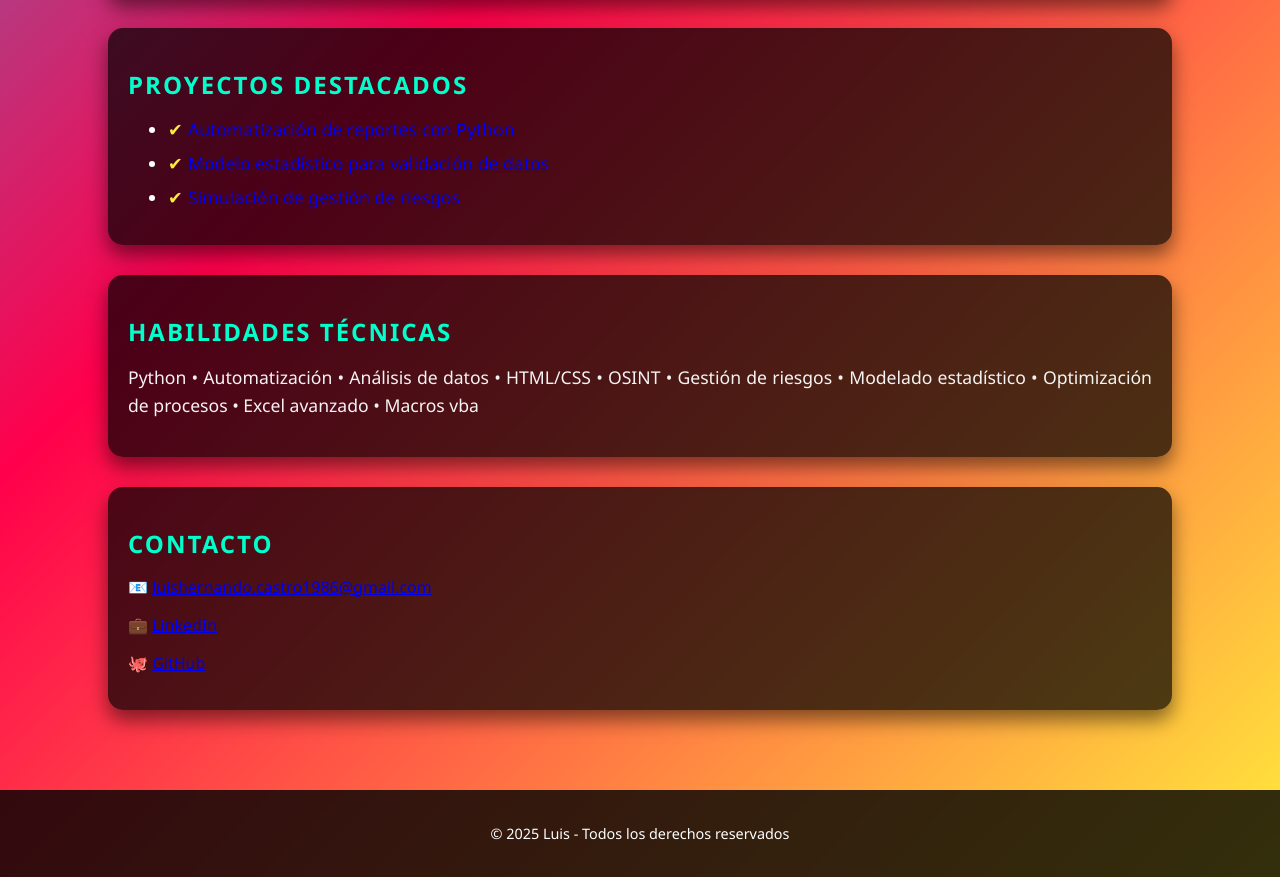
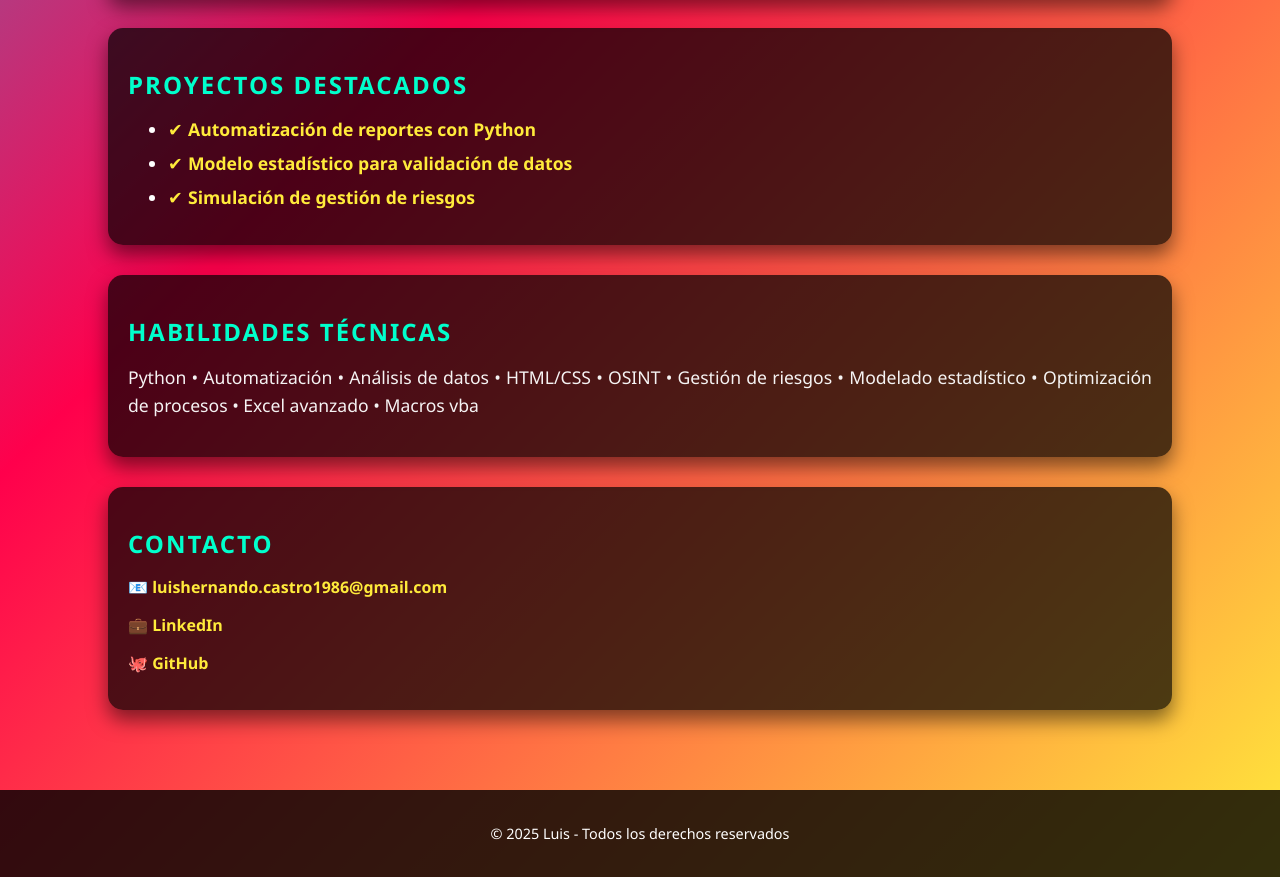
Before and after one commit to eresbeydi1986/Hoja-de-vida-Luis-Castro, a plain HTML site: page index.html in a window 1280 px wide. Shown: the part 1208-2085 px from the top of the page. Drawn offline with Linux system fonts and the light colour scheme.

Commit message:
Refactor CSS styles for improved organization

```diff
--- a/css/style.css
+++ b/css/style.css
@@ -84,7 +84,7 @@ header, .tarjeta, footer {
     overflow: hidden;
     width: 0;
     margin: 0 auto;
-    animation: escribir 4s steps(10) forwards, parpadeo 0.7s infinite;
+    animation: escribir 4s steps(25) forwards, parpadeo 0.7s infinite;
 }
 
 @keyframes escribir {
@@ -180,3 +180,16 @@ footer {
     text-align: justify;
     margin-top: 15px;
 }
+
+/* Estilos para enlaces en Proyectos y Contacto */
+#proyectos a, #contacto a {
+    color: #ffeb3b;
+    text-decoration: none;
+    font-weight: bold;
+    transition: color 0.3s ease, transform 0.3s ease;
+}
+
+#proyectos a:hover, #contacto a:hover {
+    color: #00ffcc;
+    transform: scale(1.05);
+}
```
